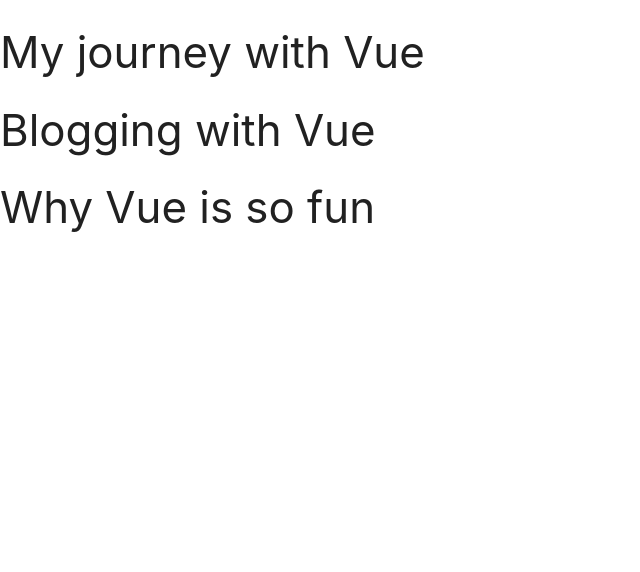
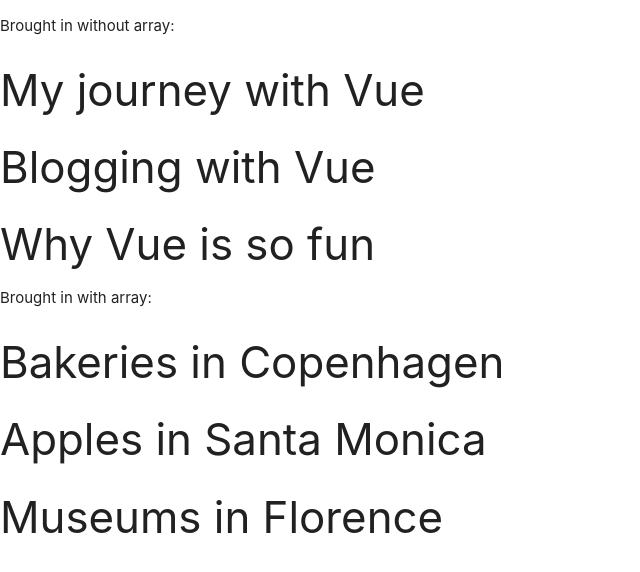
Before and after one commit to astral-clive/Vue-Foundations, a plain HTML site: page alpha/index.html in a window 1280 px wide. Shown: the whole page, without its empty margins (0-640 px from the left). Drawn offline with nearby package versions, Linux system fonts and the light colour scheme.

Commit message:
posts brought in from array

```diff
--- a/alpha/index.html
+++ b/alpha/index.html
@@ -17,20 +17,23 @@
 
   <body>
 
-
     <div id="App">
+      <p>Brought in without array:</p>
       <blog-post title="My journey with Vue"></blog-post>
       <blog-post title="Blogging with Vue"></blog-post>
       <blog-post title="Why Vue is so fun"></blog-post>
+      <p>Brought in with array:</p>
+      <blog-post
+        v-for="post in posts"
+        v-bind:key="post.id"
+        v-bind:title="post.title"
+      ></blog-post>
     </div>
-
-
 
     <!--JavaScript at end of body for optimized loading-->
     <!-- Compiled and minified JavaScript -->
     <script src="https://cdnjs.cloudflare.com/ajax/libs/materialize/1.0.0/js/materialize.min.js"></script>
 
-
     <script src="js/App.js"></script>
   </body>
 </html>
--- a/alpha/js/App.js
+++ b/alpha/js/App.js
@@ -1,3 +1,9 @@
+var posts = [
+  { id: 1, title: 'Bakeries in Copenhagen' },
+  { id: 2, title: 'Apples in Santa Monica' },
+  { id: 3, title: 'Museums in Florence' },
+];
+
 Vue.component('blog-post', {
   props: ['title'],
   template: '<h3>{{ title }}</h3>'
@@ -5,5 +11,7 @@ Vue.component('blog-post', {
 
 var vm = new Vue({
   el: '#App',
-
+  data: {
+    posts: posts
+  }
 })
```
